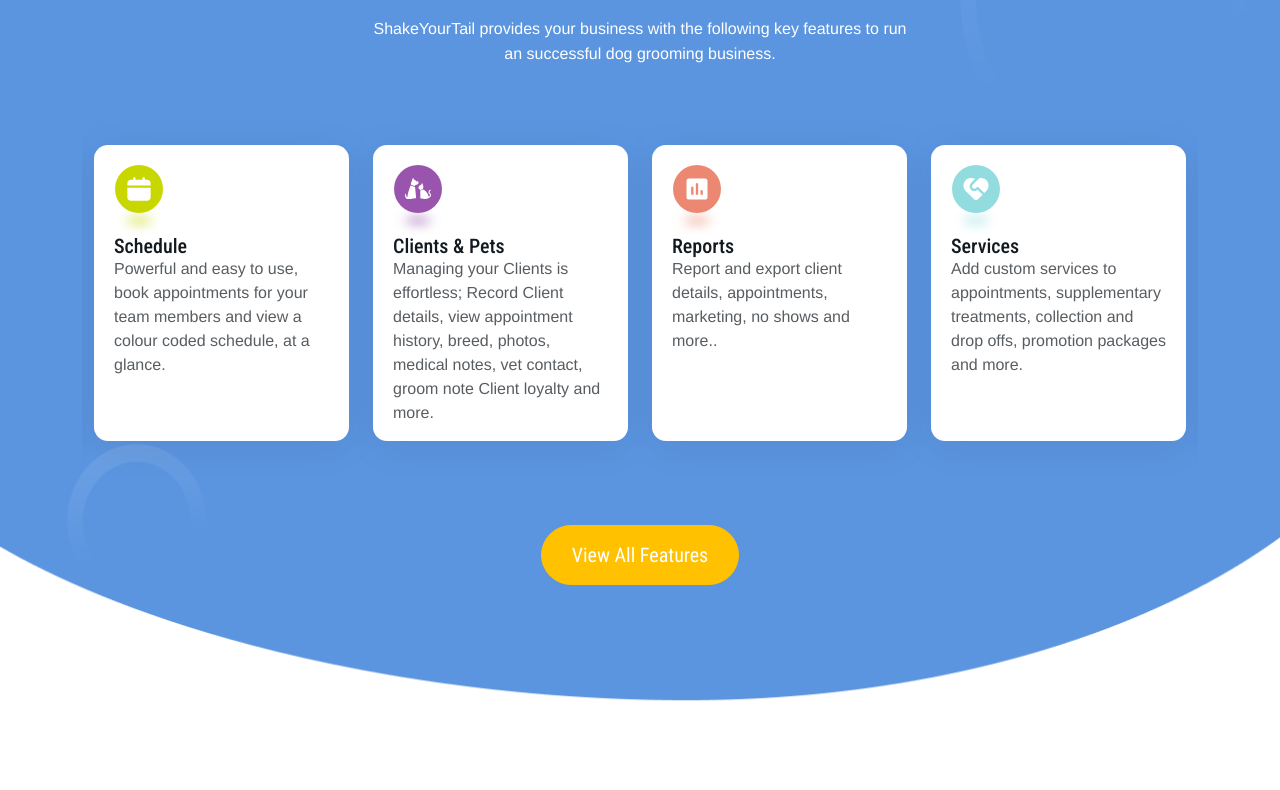
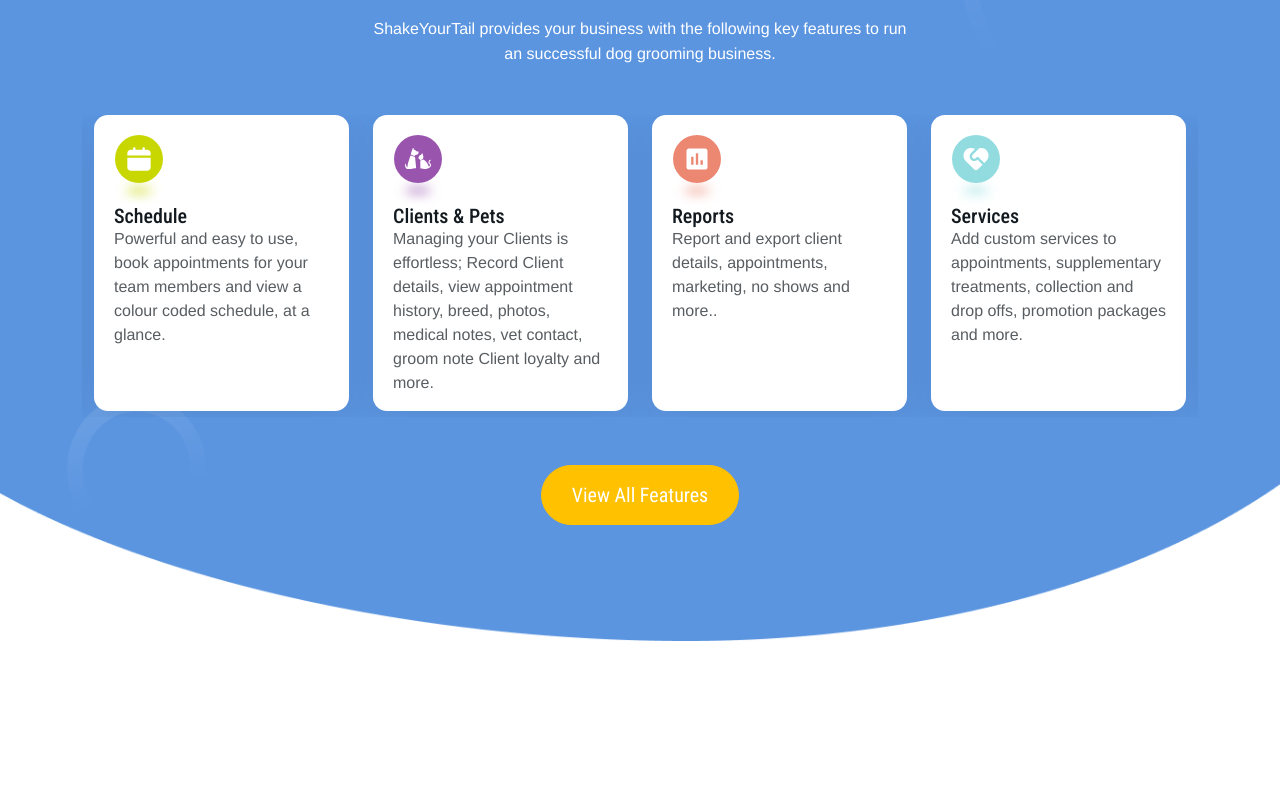
Before and after one commit to khushi303/shakeyourtail, a React (Create React App) app: page / in a window 1280 px wide. Shown: the part 2450-3240 px from the top of the page. Built offline with nearby package versions, Linux system fonts and the light colour scheme; a web font is replaced by a local one.

Commit message:
change in space

```diff
--- a/src/App.css
+++ b/src/App.css
@@ -560,11 +560,6 @@
 
 .about-whcard:hover {
   transform: scale(1.05) !important;
-}
-
-.slick-track {
-  padding-top: 30px !important;
-  padding-bottom: 30px !important;
 }
 
 .btn_view {
```
